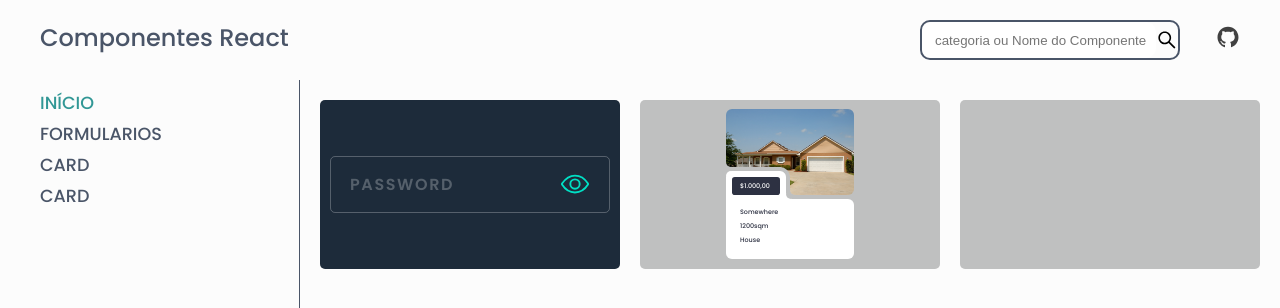
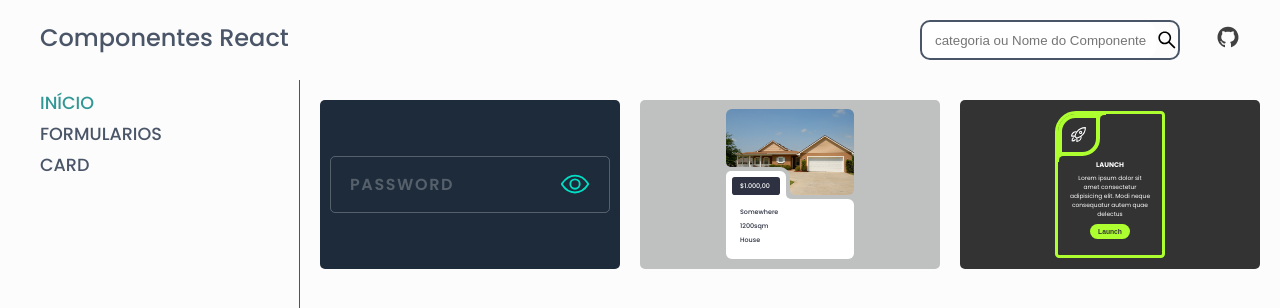
Before and after one commit to felipe-AGomes/components-hub, a Next.js app: page / in a window 1280 px wide. Shown: the top 308 px of the page. Built offline with nearby package versions, Linux system fonts and the light colour scheme.

Commit message:
feat: add new hub item

```diff
--- a/src/components/AsideContent/index.tsx
+++ b/src/components/AsideContent/index.tsx
@@ -1,3 +1,4 @@
+import { removeDuplicate } from '@/utils/removeDuplicate';
 import S from './AsideContent.module.css';
 import useCurrentPageContext from '@/hooks/useAppContext';
 
@@ -7,6 +8,8 @@ export default function AsideContent() {
 	const handleClickCategory = (category: string) => {
 		setCurrentPage(category);
 	};
+
+	const uniqueCategories = removeDuplicate(miniatures);
 
 	return (
 		<aside className={S.asideContain}>
@@ -19,10 +22,10 @@ export default function AsideContent() {
 				>
 					{'início'.toUpperCase()}
 				</li>
-				{miniatures.map(({ category, id }) => {
+				{uniqueCategories.map((category) => {
 					return (
 						<li
-							key={id}
+							key={category}
 							className={`${category === currentPage ? S.active : ''}`}
 							onClick={() => {
 								handleClickCategory(category);
--- a/src/components/HubComponents/InvertedBorderRadius/InvertedBorderRadius.module.css
+++ b/src/components/HubComponents/InvertedBorderRadius/InvertedBorderRadius.module.css
@@ -48,8 +48,6 @@
 	height: 100px;
 	border-top-left-radius: 44px;
 	border-bottom-right-radius: 44px;
-	border-top-right-radius: 5px;
-	border-bottom-left-radius: 5px;
 	border: 6px solid greenyellow;
 }
 
@@ -82,5 +80,91 @@
 	padding: 10px 20px;
 	cursor: pointer;
 	border-radius: 30px;
+}
 
+/*below is the standard component*/
+
+#containMiniature {
+	background: #333;
+	height: 100vh;
 }
+
+.cardContainMiniature {
+	position: relative;
+	aspect-ratio: 3/4;
+	height: 100%;
+	max-height: 147px;
+	border-radius: 4.2px;
+	border: 3px solid greenyellow;
+	border-top-left-radius: 21px;
+	padding: 16px 12px;
+}
+
+.cardContainMiniature::after {
+	content: '';
+	position: absolute;
+	top: 0.7px;
+	left: 42px;
+	width: 8.4px;
+	height: 8.4px;
+	border-top-left-radius: 50%;
+	box-shadow: -2px -2px greenyellow;
+}
+
+.cardContainMiniature::before {
+	content: '';
+	position: absolute;
+	top: 42px;
+	left: 0.7px;
+	width: 8.4px;
+	height: 8.4px;
+	border-top-left-radius: 50%;
+	box-shadow: -2px -2px greenyellow;
+}
+
+.iconContainMiniature {
+	display: flex;
+	align-items: center;
+	justify-content: center;
+
+	position: absolute;
+	top: 0;
+	left: 0;
+	width: 42px;
+	height: 42px;
+	border-top-left-radius: 17.5px;
+	border-bottom-right-radius: 17.5px;
+	border: 4px solid greenyellow;
+}
+
+.contentMiniature {
+	display: flex;
+	align-items: center;
+	justify-content: flex-end;
+	flex-direction: column;
+	gap: 4.2px;
+
+	height: 100%;
+	color: #fff;
+	text-align: center;
+}
+
+.contentMiniature h3 {
+	text-transform: uppercase;
+	font-size: 0.42rem;
+}
+
+.contentMiniature p {
+	font-size: 0.37rem;
+}
+
+.contentMiniature button {
+	background: greenyellow;
+	font-size: 0.42rem;
+	color: #333;
+	font-weight: bold;
+	border: none;
+	padding: 4.2px 8.4px;
+	cursor: pointer;
+	border-radius: 20px;
+}
--- a/src/components/HubComponents/InvertedBorderRadius/index.tsx
+++ b/src/components/HubComponents/InvertedBorderRadius/index.tsx
@@ -26,10 +26,25 @@ export default function InvertedBorderRadius({
 		<>
 			{isMiniature ? (
 				<ContainMiniature
-					style={{ background: '#bfc0c0' }}
+					style={{ background: '#333' }}
 					miniature={miniature}
 				>
-					<div></div>
+					<div className={`${S.cardContainMiniature} ${font.poppins.className}`}>
+						<div className={S.iconContainMiniature}>
+							<HiOutlineRocketLaunch
+								size={17}
+								color='#fff'
+							/>
+						</div>
+						<div className={S.contentMiniature}>
+							<h3>Launch</h3>
+							<p>
+								Lorem ipsum dolor sit amet consectetur adipisicing elit. Modi neque
+								consequatur autem quae delectus
+							</p>
+							<button type='button'>Launch</button>
+						</div>
+					</div>
 				</ContainMiniature>
 			) : (
 				<section
@@ -38,7 +53,10 @@ export default function InvertedBorderRadius({
 				>
 					<div className={`${S.cardContain} ${font.poppins.className}`}>
 						<div className={S.iconContain}>
-							<HiOutlineRocketLaunch size={42} color='#fff' />
+							<HiOutlineRocketLaunch
+								size={42}
+								color='#fff'
+							/>
 						</div>
 						<div className={S.content}>
 							<h3>Launch</h3>
--- /dev/null
+++ b/src/utils/removeDuplicate.ts
@@ -0,0 +1,6 @@
+import { MiniatureProps } from '@/@types';
+
+export const removeDuplicate = (miniatures: MiniatureProps[]) => {
+	const categories = miniatures.map((miniature) => miniature.category);
+	return [...new Set(categories)];
+};
--- a/tsconfig.json
+++ b/tsconfig.json
@@ -1,6 +1,6 @@
 {
 	"compilerOptions": {
-    "target": "es5",
+		"target": "ES2020",
 		"lib": ["dom", "dom.iterable", "esnext"],
 		"allowJs": true,
 		"skipLibCheck": true,
```
Lines whose indentation alone changed are shown as unchanged.
